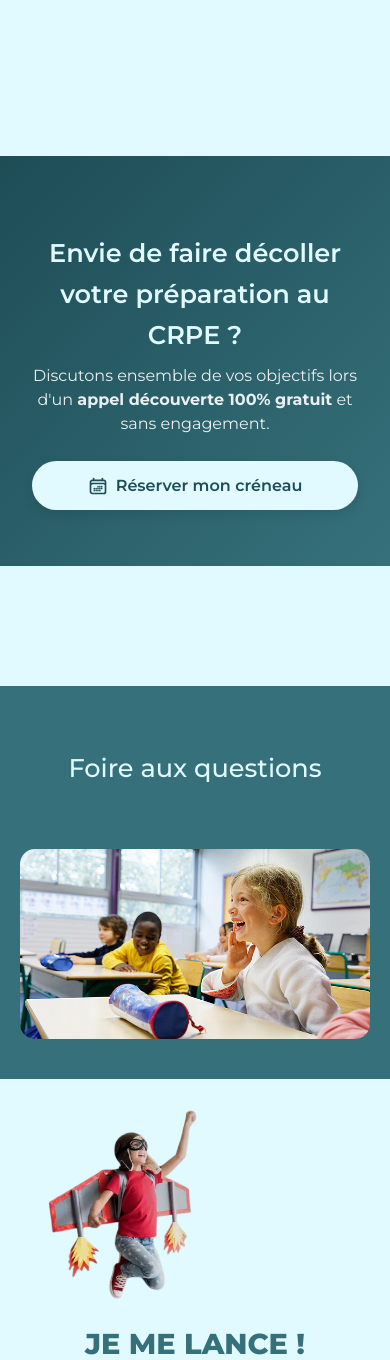
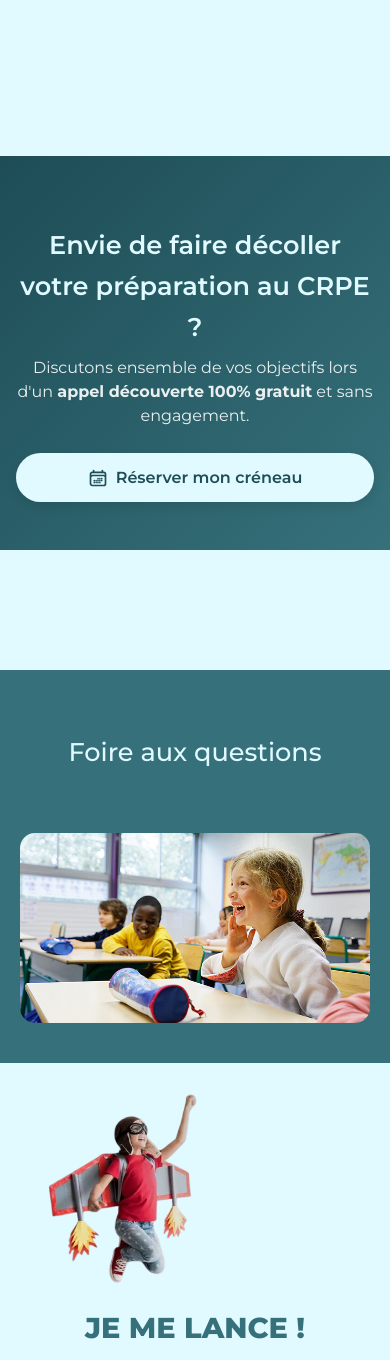
Before and after one commit to LohanVapaille/tedycrpe_CRPE-formation-plateform, a Laravel app: page / in a window 390 px wide. Shown: the part 878-2238 px from the top of the page. Run offline with Laravel 12, Linux system fonts and the light colour scheme; data that the repository does not hold is empty; style sheets or scripts are compiled from the project's sources; parts of the project's set-up code (start-up, migrations or seed data) failed here and were passed over.

Commit message:
2e passage N°40 – Mobile : « Réserver mon créneau » et « En savoir plus » en pleine largeur comme les autres boutons

```diff
--- a/resources/css/pages/_home.scss
+++ b/resources/css/pages/_home.scss
@@ -676,3 +676,18 @@ $avis-lignes-mobile: 5;
         }
     }
 }
+
+// Mobile : conteneurs des boutons d'action en pleine largeur, pour que les boutons
+// "Réserver mon créneau" et "En savoir plus" aient la même largeur que les autres
+@include v.phone-only {
+    .discovery-banner-bg {
+        padding: 3rem 1rem; // même marge latérale que les autres sections
+    }
+
+    .discovery-banner-action,
+    .presentation-tedy .presentation-text,
+    .cta-overlay {
+        width: 100%;
+        box-sizing: border-box;
+    }
+}
```
